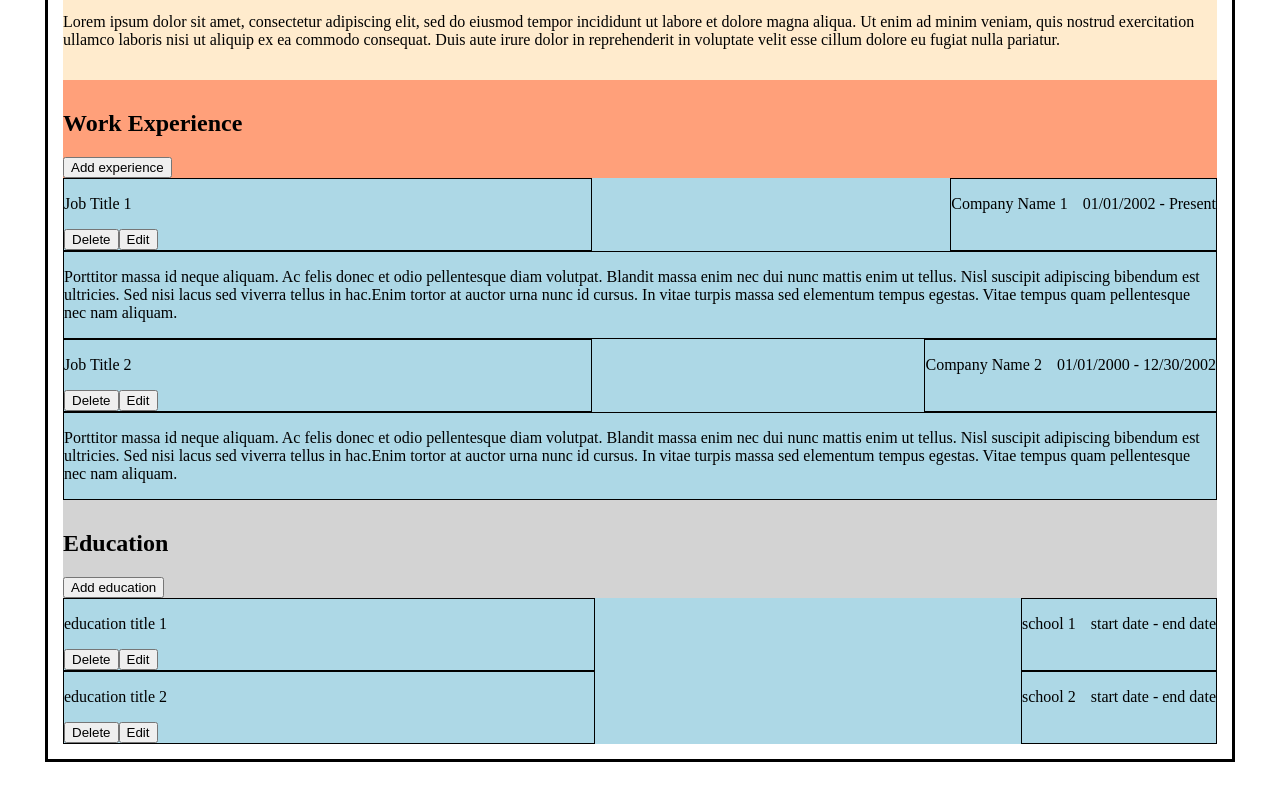
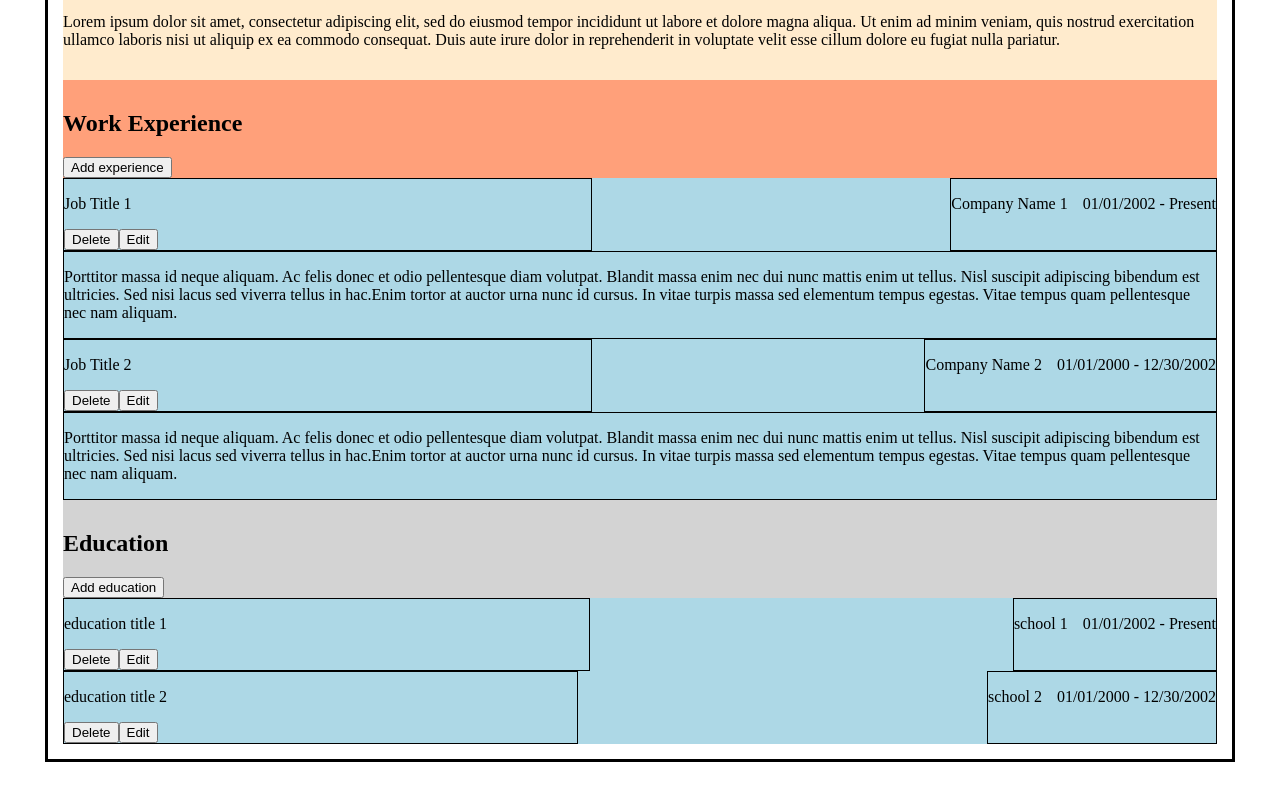
Before and after one commit to ykoziy/odin-cv-app, a React (Create React App) app: page / in a window 1280 px wide. Shown: the part 308-1108 px from the top of the page. Built offline with nearby package versions, Linux system fonts and the light colour scheme.

Commit message:
Education list, for placeholder items set an actual date

```diff
--- a/src/components/Education/Education.js
+++ b/src/components/Education/Education.js
@@ -16,15 +16,15 @@ class Education extends Component {
           key: uniqid(),
           title: 'education title 1',
           schoolName: 'school 1',
-          startDate: 'start date',
-          endDate: 'end date',
+          startDate: '01/01/2002',
+          endDate: 'Present',
         },
         {
           key: uniqid(),
           title: 'education title 2',
           schoolName: 'school 2',
-          startDate: 'start date',
-          endDate: 'end date',
+          startDate: '01/01/2000',
+          endDate: '12/30/2002',
         },
       ],
     };
```
